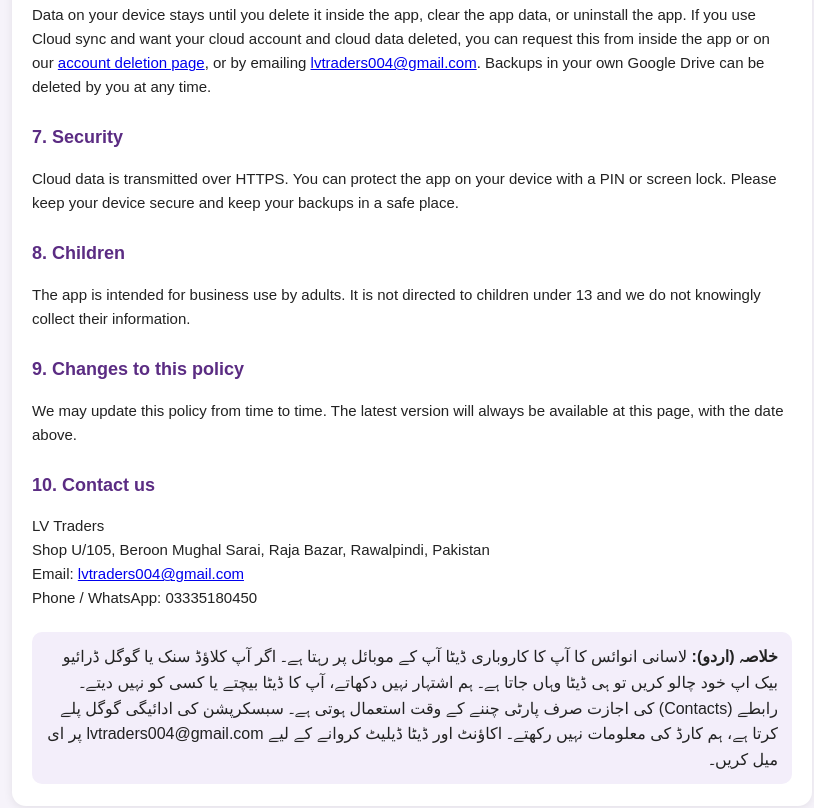
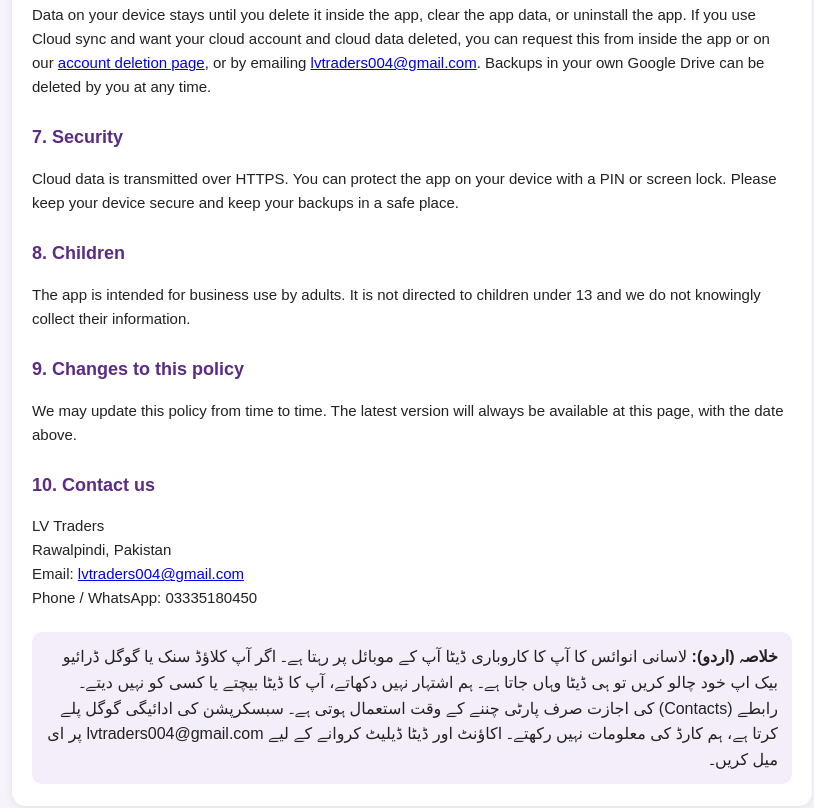
Before and after one commit to sheikhaqeel8-crypto/lasani-invoice, a plain HTML site: page index.html in a window 1280 px wide. Shown: the part 1198-2006 px from the top of the page, without its empty margins (228-1042 px from the left). Drawn offline with Linux system fonts and the light colour scheme.

Commit message:
Update index.html

```diff
--- a/index.html
+++ b/index.html
@@ -64,7 +64,7 @@
 
 <h2>10. Contact us</h2>
 <p>LV Traders<br>
-Shop U/105, Beroon Mughal Sarai, Raja Bazar, Rawalpindi, Pakistan<br>
+Rawalpindi, Pakistan<br>
 Email: <a href="mailto:lvtraders004@gmail.com">lvtraders004@gmail.com</a><br>
 Phone / WhatsApp: 03335180450</p>
 
```
